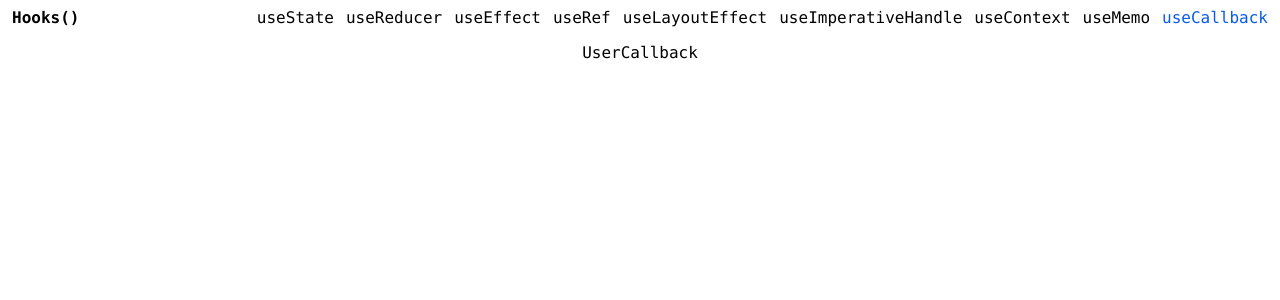
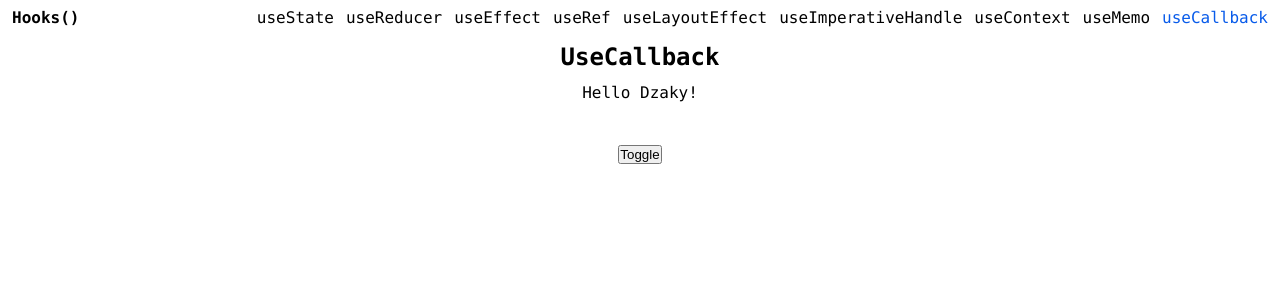
Before and after one commit to badawi1713/learn-react-hooks, a React (Create React App) app: page /use-callback in a window 1280 px wide. Shown: the top 300 px of the page. Built offline with nearby package versions, Linux system fonts and the light colour scheme.

Commit message:
feat: add useCallback hooks content

```diff
--- /dev/null
+++ b/src/pages/UseCallback/Child.jsx
@@ -0,0 +1,13 @@
+import { useEffect } from 'react'
+
+const Child = ({ returnComment }) => {
+
+    useEffect(() => {
+        console.log('FUNCTION WAS CALLED')
+    }, [returnComment])
+    return (
+        <div>{returnComment()}</div>
+    )
+}
+
+export default Child
--- a/src/pages/UseCallback/UserCallback.jsx
+++ b/src/pages/UseCallback/UserCallback.jsx
@@ -1,8 +1,24 @@
-import React from 'react'
+import { useCallback } from "react";
+import { useState } from "react";
+import Child from "./Child";
 
 const UserCallback = () => {
+  const [data, setData] = useState('Hello Dzaky!')
+  const [toggle, setToggle] = useState(false)
+
+  // useCallback hooks its just like useMemo, if useMemo is only use to get access of the value, useCallback is used to get the function!
+
+  const returnComment = useCallback(() => {
+    return data;
+  }, [data])
   return (
-    <div>UserCallback</div>
+    <>
+      <h1>UseCallback</h1>
+      <Child returnComment={returnComment} />
+      <br />
+      <button onClick={() => setToggle(!toggle)}>Toggle</button>
+      {toggle && <h4>toggle</h4>}
+    </>
   )
 }
 
```
